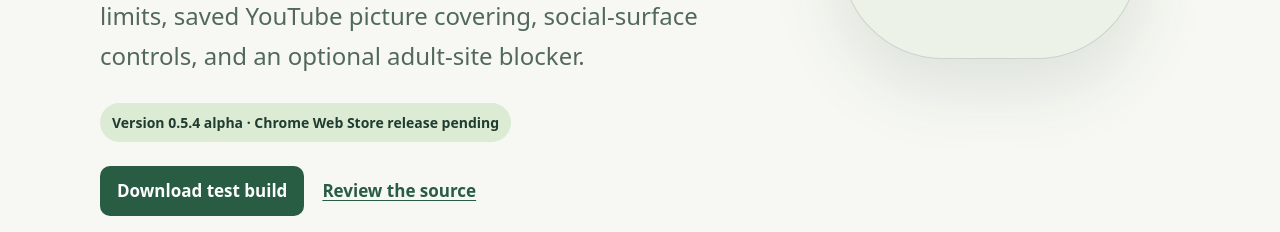
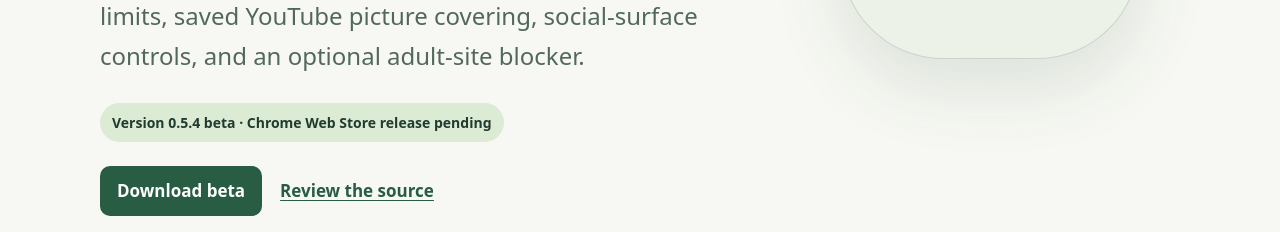
Before and after one commit to constantinknab/quiet-browse, a browser extension: page website/index.html in a window 1280 px wide. Shown: the part 568-800 px from the top of the page. Drawn offline with Linux system fonts and the light colour scheme.

Commit message:
Mark version 0.5.4 as beta

```diff
--- a/website/index.html
+++ b/website/index.html
@@ -13,7 +13,7 @@
   <header><nav class="shell" aria-label="Main navigation"><a class="brand" href="index.html"><img src="icon128.png" alt=""><span>Quiet Browse</span></a><div class="nav-links"><a href="privacy.html">Privacy</a><a href="support.html">Support</a><a href="https://github.com/constantinknab/quiet-browse">Source</a></div></nav></header>
   <main>
     <section class="hero shell">
-      <div><p class="eyebrow">Local-first Chrome extension</p><h1>Calmer pages. Your choices intact.</h1><p class="lede">Quiet Browse reduces high-stimulation browsing with page-by-page navigation, adjustable grayscale, motion limits, saved YouTube picture covering, social-surface controls, and an optional adult-site blocker.</p><span class="status">Version 0.5.4 alpha · Chrome Web Store release pending</span><div class="actions"><a class="button" href="https://github.com/constantinknab/quiet-browse/releases">Download test build</a><a class="text-link" href="https://github.com/constantinknab/quiet-browse">Review the source</a></div></div>
+      <div><p class="eyebrow">Local-first Chrome extension</p><h1>Calmer pages. Your choices intact.</h1><p class="lede">Quiet Browse reduces high-stimulation browsing with page-by-page navigation, adjustable grayscale, motion limits, saved YouTube picture covering, social-surface controls, and an optional adult-site blocker.</p><span class="status">Version 0.5.4 beta · Chrome Web Store release pending</span><div class="actions"><a class="button" href="https://github.com/constantinknab/quiet-browse/releases">Download beta</a><a class="text-link" href="https://github.com/constantinknab/quiet-browse">Review the source</a></div></div>
       <div class="hero-mark" aria-hidden="true"><img src="icon128.png" alt=""></div>
     </section>
     <section class="section"><div class="shell"><p class="eyebrow">One purpose</p><h2>Reduce high-stimulation and compulsive browsing.</h2><p class="section-copy">Each feature changes presentation or access friction while preserving ordinary browsing controls wherever practical. Nothing is sold, no account is required, and settings stay on the device.</p><div class="grid">
```
Also changed, not shown: README.md.
